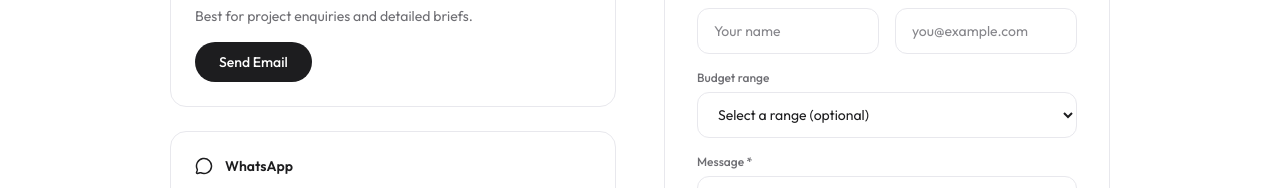
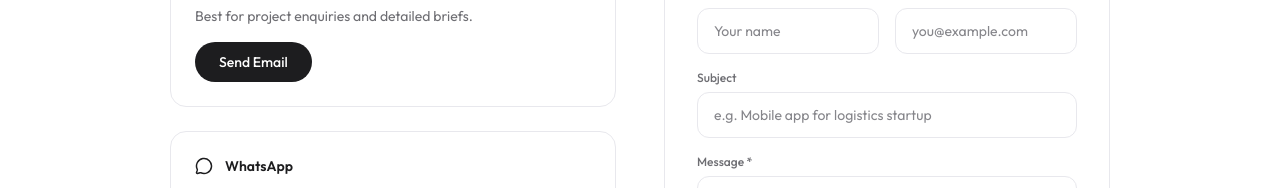
Before and after one commit to RichardNzembei/lumis-studios, a Next.js app: page /contact in a window 1280 px wide. Shown: the part 450-638 px from the top of the page. Built offline with nearby package versions, Linux system fonts and the light colour scheme.

Commit message:
fix: use Resend sandbox sender and replace budget with subject field

```diff
--- a/app/api/contact/route.ts
+++ b/app/api/contact/route.ts
@@ -4,7 +4,7 @@ import { Resend } from "resend";
 export async function POST(request: Request) {
   try {
     const body = await request.json();
-    const { name, email, budget, message } = body;
+    const { name, email, subject, message } = body;
 
     if (!name || !email || !message) {
       return NextResponse.json({ error: "Missing required fields." }, { status: 400 });
@@ -16,19 +16,23 @@ export async function POST(request: Request) {
 
     const resend = new Resend(process.env.RESEND_API_KEY);
 
-    await resend.emails.send({
-      from: "Lumis Studios Contact <noreply@lumisstudios.site>",
+    const { error } = await resend.emails.send({
+      from: "Lumis Studios <onboarding@resend.dev>",
       to: "studioslumis@gmail.com",
       replyTo: email,
-      subject: `New enquiry from ${name}`,
+      subject: subject ? `${subject} — from ${name}` : `New enquiry from ${name}`,
       text: [
         `Name: ${name}`,
         `Email: ${email}`,
-        `Budget: ${budget || "Not specified"}`,
+        `Subject: ${subject || "Not specified"}`,
         "",
         `Message:\n${message}`,
       ].join("\n"),
     });
+
+    if (error) {
+      return NextResponse.json({ error: error.message }, { status: 500 });
+    }
 
     return NextResponse.json({ success: true });
   } catch {
--- a/app/contact/page.tsx
+++ b/app/contact/page.tsx
@@ -41,20 +41,12 @@ const details = [
   },
 ];
 
-const budgetOptions = [
-  { value: "", label: "Select a range (optional)" },
-  { value: "Under $2k", label: "Under $2,000" },
-  { value: "$2k–$5k", label: "$2,000 – $5,000" },
-  { value: "$5k–$15k", label: "$5,000 – $15,000" },
-  { value: "$15k+", label: "$15,000+" },
-  { value: "Not sure", label: "Not sure yet" },
-];
 
 const inputCls =
   "w-full rounded-xl border border-gray-100 bg-white px-4 py-3 text-sm text-gray-800 placeholder:text-gray-400 transition-colors duration-200 focus:border-gray-200 focus:outline-none";
 
 export default function ContactPage() {
-  const [form, setForm] = useState({ name: "", email: "", budget: "", message: "" });
+  const [form, setForm] = useState({ name: "", email: "", subject: "", message: "" });
   const [status, setStatus] = useState<"idle" | "loading" | "success" | "error">("idle");
   const [errorMsg, setErrorMsg] = useState("");
 
@@ -79,7 +71,7 @@ export default function ContactPage() {
         setStatus("error");
       } else {
         setStatus("success");
-        setForm({ name: "", email: "", budget: "", message: "" });
+        setForm({ name: "", email: "", subject: "", message: "" });
       }
     } catch {
       setErrorMsg("Network error. Please try again.");
@@ -221,22 +213,18 @@ export default function ContactPage() {
                   </div>
 
                   <div className="flex flex-col gap-1.5">
-                    <label htmlFor="budget" className="text-xs font-medium text-gray-600">
-                      Budget range
+                    <label htmlFor="subject" className="text-xs font-medium text-gray-600">
+                      Subject
                     </label>
-                    <select
-                      id="budget"
-                      name="budget"
-                      value={form.budget}
+                    <input
+                      id="subject"
+                      name="subject"
+                      type="text"
+                      placeholder="e.g. Mobile app for logistics startup"
+                      value={form.subject}
                       onChange={handleChange}
                       className={inputCls}
-                    >
-                      {budgetOptions.map((o) => (
-                        <option key={o.value} value={o.value}>
-                          {o.label}
-                        </option>
-                      ))}
-                    </select>
+                    />
                   </div>
 
                   <div className="flex flex-col gap-1.5">
```
